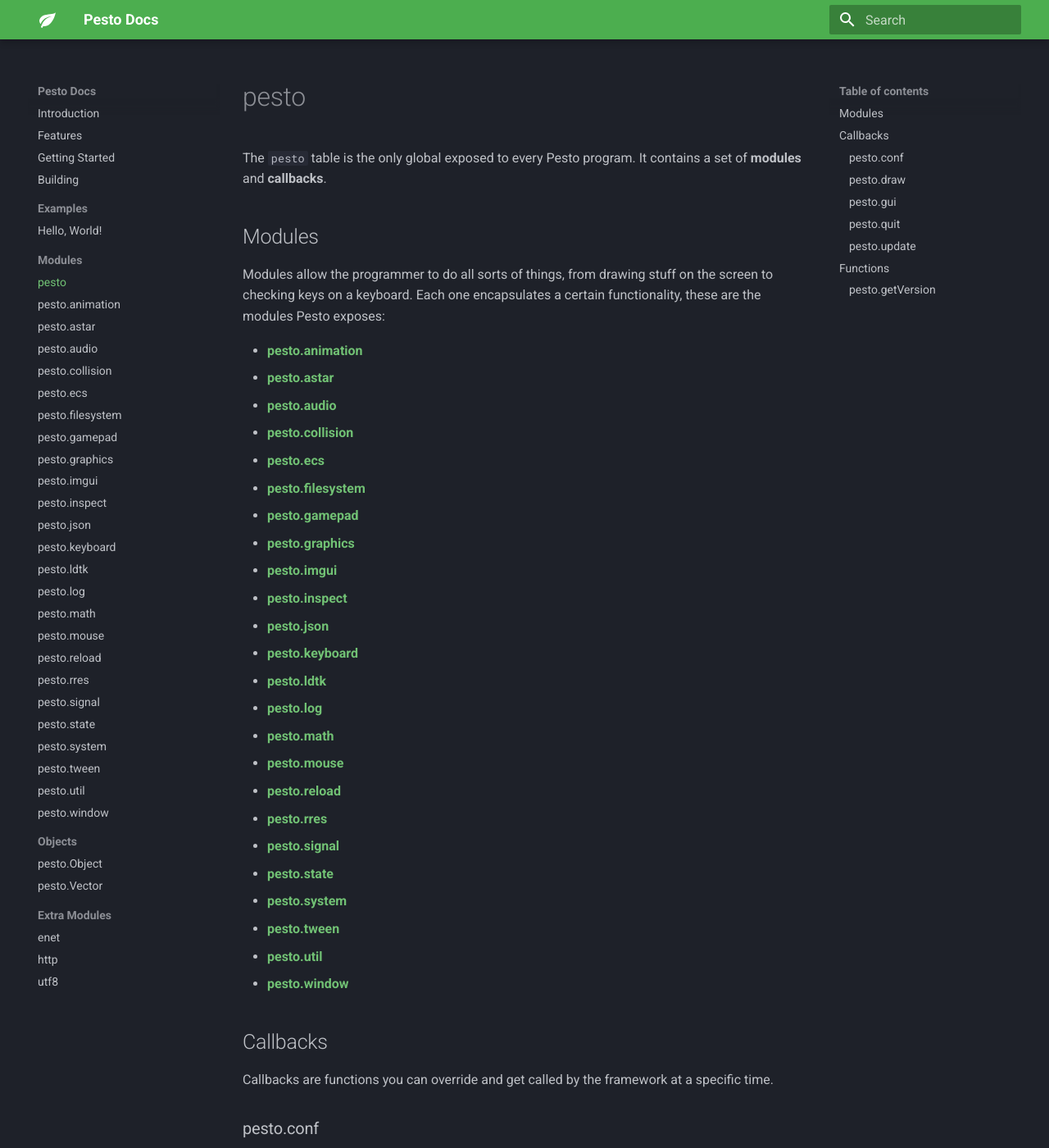
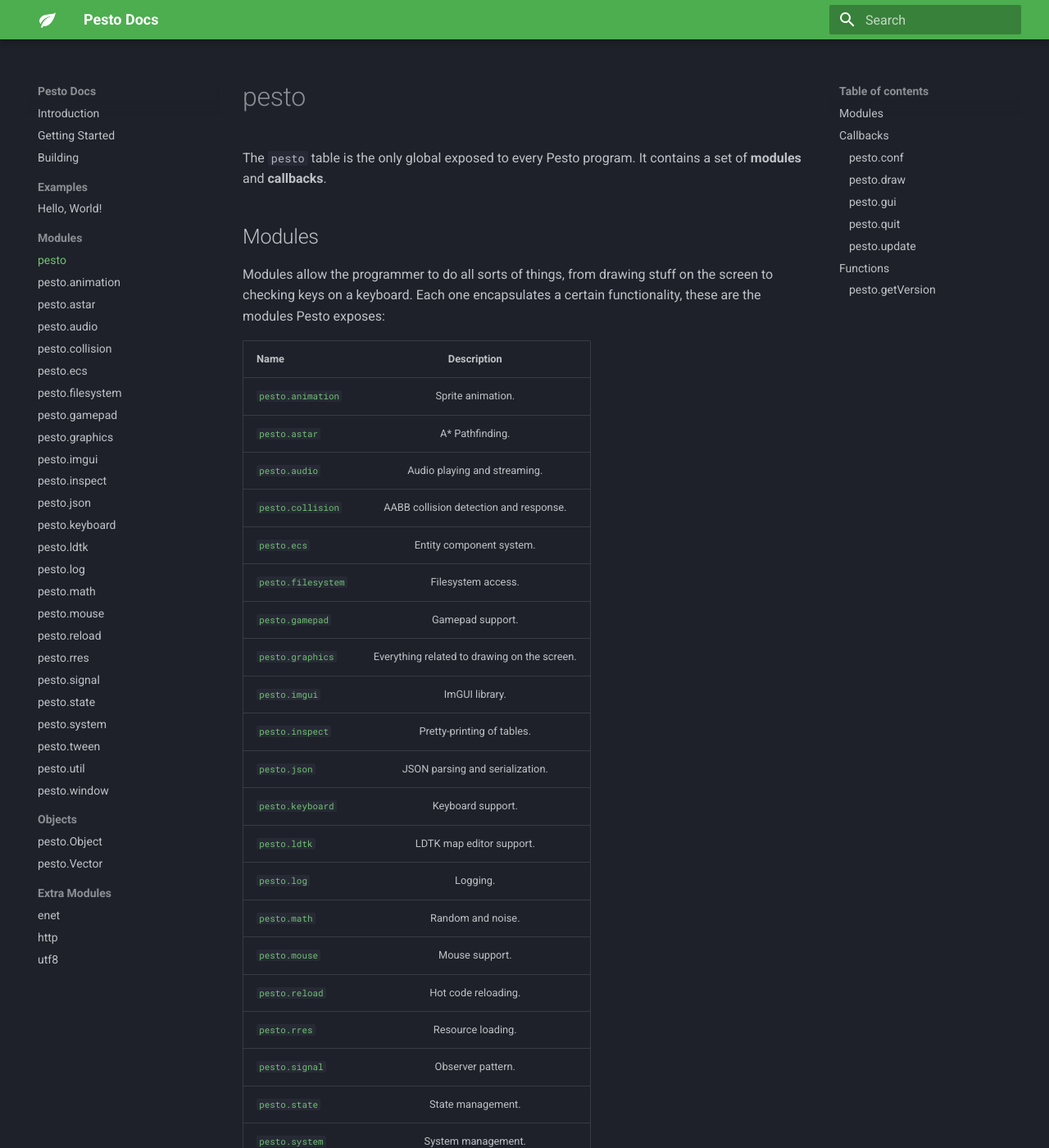
Before and after one commit to vinnyhorgan/pesto, an MkDocs documentation site: the page built from docs/modules/pesto.md, in a window 1280 px wide and 1400 px high. Shown: the whole window at 82% size. Built offline with MkDocs 1.6.1 and Material for MkDocs 9.7.7, drawn with Linux system fonts in a browser that asks for light colours; some of the changed text lies outside the part shown.

```diff
--- a/docs/modules/pesto.md
+++ b/docs/modules/pesto.md
@@ -1,36 +1,39 @@
 # pesto
 
-The `pesto` table is the only global exposed to every Pesto program. It contains a set of **modules** and **callbacks**.
+The `pesto` table is the only global exposed to every Pesto program.
+It contains a set of **modules** and **callbacks**.
 
 ## Modules
 
 Modules allow the programmer to do all sorts of things, from drawing stuff on the screen to checking keys on a keyboard.
 Each one encapsulates a certain functionality, these are the modules Pesto exposes:
 
-- [**pesto.animation**](animation.md)
-- [**pesto.astar**](astar.md)
-- [**pesto.audio**](audio.md)
-- [**pesto.collision**](collision.md)
-- [**pesto.ecs**](ecs.md)
-- [**pesto.filesystem**](filesystem.md)
-- [**pesto.gamepad**](gamepad.md)
-- [**pesto.graphics**](graphics.md)
-- [**pesto.imgui**](imgui.md)
-- [**pesto.inspect**](inspect.md)
-- [**pesto.json**](json.md)
-- [**pesto.keyboard**](keyboard.md)
-- [**pesto.ldtk**](ldtk.md)
-- [**pesto.log**](log.md)
-- [**pesto.math**](math.md)
-- [**pesto.mouse**](mouse.md)
-- [**pesto.reload**](reload.md)
-- [**pesto.rres**](rres.md)
-- [**pesto.signal**](signal.md)
-- [**pesto.state**](state.md)
-- [**pesto.system**](system.md)
-- [**pesto.tween**](tween.md)
-- [**pesto.util**](util.md)
-- [**pesto.window**](window.md)
+| Name                                | Description                                  |
+| ----------------------------------- | :------------------------------------------: |
+| [`pesto.animation`](animation.md)   | Sprite animation.                            |
+| [`pesto.astar`](astar.md)           | A* Pathfinding.                              |
+| [`pesto.audio`](audio.md)           | Audio playing and streaming.                 |
+| [`pesto.collision`](collision.md)   | AABB collision detection and response.       |
+| [`pesto.ecs`](ecs.md)               | Entity component system.                     |
+| [`pesto.filesystem`](filesystem.md) | Filesystem access.                           |
+| [`pesto.gamepad`](gamepad.md)       | Gamepad support.                             |
+| [`pesto.graphics`](graphics.md)     | Everything related to drawing on the screen. |
+| [`pesto.imgui`](imgui.md)           | ImGUI library.                               |
+| [`pesto.inspect`](inspect.md)       | Pretty-printing of tables.                   |
+| [`pesto.json`](json.md)             | JSON parsing and serialization.              |
+| [`pesto.keyboard`](keyboard.md)     | Keyboard support.                            |
+| [`pesto.ldtk`](ldtk.md)             | LDTK map editor support.                     |
+| [`pesto.log`](log.md)               | Logging.                                     |
+| [`pesto.math`](math.md)             | Random and noise.                            |
+| [`pesto.mouse`](mouse.md)           | Mouse support.                               |
+| [`pesto.reload`](reload.md)         | Hot code reloading.                          |
+| [`pesto.rres`](rres.md)             | Resource loading.                            |
+| [`pesto.signal`](signal.md)         | Observer pattern.                            |
+| [`pesto.state`](state.md)           | State management.                            |
+| [`pesto.system`](system.md)         | System management.                           |
+| [`pesto.tween`](tween.md)           | Tweening.                                    |
+| [`pesto.util`](util.md)             | Various utilities.                           |
+| [`pesto.window`](window.md)         | Window management.                           |
 
 ## Callbacks
 
--- a/mkdocs.yml
+++ b/mkdocs.yml
@@ -4,7 +4,6 @@ site_author: Vinny Horgan
 copyright: Copyright © 2023 Vinny Horgan
 nav:
   - Introduction: "index.md"
-  - Features: "features.md"
   - Getting Started: "getting_started.md"
   - Building: "building.md"
   - Examples:
```
Also changed, not shown: README.md (+37 -21 lines), docs/features.md (deleted, +0 -13 lines), docs/assets/bunnymark.png (added), docs/assets/manager.gif.
